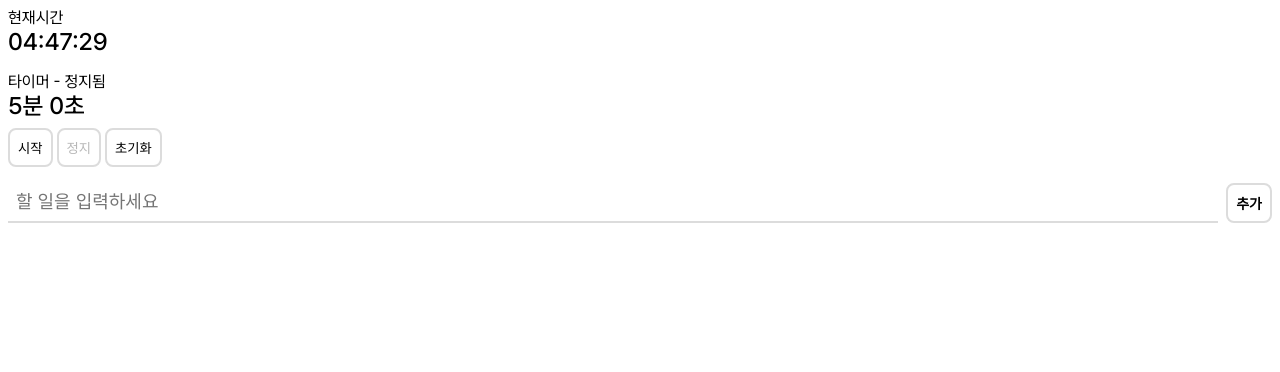
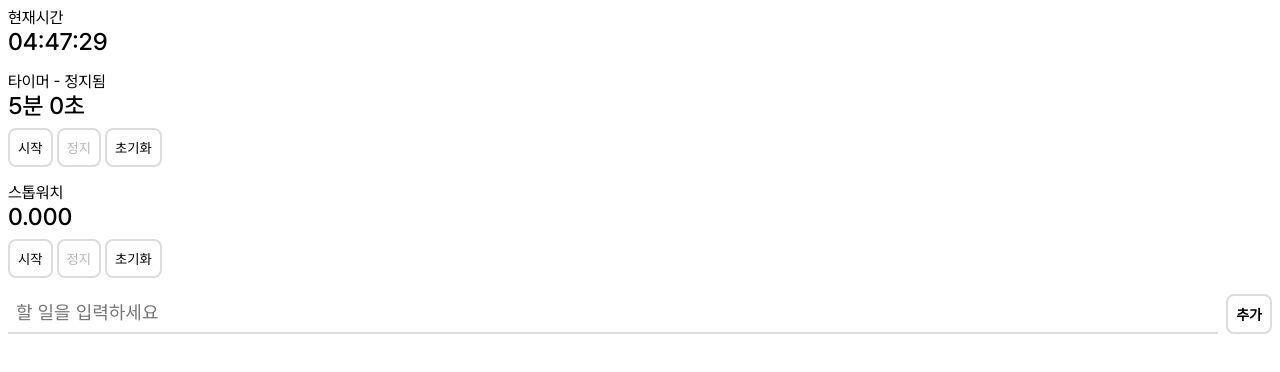
Before and after one commit to quartzs2/todoList, a React (Vite) app: page / in a window 1280 px wide. Shown: the top 372 px of the page. Built offline with nearby package versions, Linux system fonts and the light colour scheme.

Commit message:
feat: Stopwatch 추가

```diff
--- a/src/App.jsx
+++ b/src/App.jsx
@@ -1,4 +1,5 @@
 import Clock from "./components/Clock";
+import Stopwatch from "./components/Stopwatch";
 import Timer from "./components/Timer";
 import TodoList from "./components/TodoList";
 
@@ -7,6 +8,7 @@ function App() {
     <>
       <Clock />
       <Timer />
+      <Stopwatch />
       <TodoList />
     </>
   );
--- /dev/null
+++ b/src/components/Stopwatch.jsx
@@ -0,0 +1,70 @@
+import { useState, useRef, useEffect } from "react";
+import styles from "../styles/Stopwatch.module.css";
+
+const Stopwatch = () => {
+  const [accumulatedTime, setAccumulatedTime] = useState(0);
+  const [startTime, setStartTime] = useState(0);
+  const [now, setNow] = useState(0);
+  const [isRunning, setIsRunning] = useState(false);
+  const intervalRef = useRef(null);
+
+  useEffect(() => {
+    return () => clearInterval(intervalRef.current);
+  }, []);
+
+  function handleStart() {
+    if (isRunning) return;
+
+    setIsRunning(true);
+    setStartTime(Date.now());
+    setNow(Date.now());
+
+    clearInterval(intervalRef.current);
+
+    intervalRef.current = setInterval(() => {
+      setNow(Date.now());
+    }, 10);
+  }
+
+  function handleStop() {
+    if (!isRunning) return;
+
+    clearInterval(intervalRef.current);
+    setIsRunning(false);
+
+    setAccumulatedTime((prevAccumulatedTime) => prevAccumulatedTime + (Date.now() - startTime));
+  }
+
+  const clearTime = () => {
+    clearInterval(intervalRef.current);
+    setIsRunning(false);
+    setStartTime(null);
+    setAccumulatedTime(0);
+    setNow(0);
+    intervalRef.current = null;
+  };
+
+  let currentDisplayTime = accumulatedTime;
+  if (isRunning && startTime !== null) {
+    currentDisplayTime += now - startTime;
+  }
+
+  let secondsPassed = currentDisplayTime / 1000;
+
+  return (
+    <div className={styles.container}>
+      <div className={styles.desc}>스톱워치</div>
+      <div className={styles.clock}>{secondsPassed.toFixed(3)}</div>
+      <div className={styles.buttons}>
+        <button onClick={handleStart} disabled={isRunning}>
+          시작
+        </button>
+        <button onClick={handleStop} disabled={!isRunning}>
+          정지
+        </button>
+        <button onClick={clearTime}>초기화</button>
+      </div>
+    </div>
+  );
+};
+export default Stopwatch;
--- /dev/null
+++ b/src/styles/Stopwatch.module.css
@@ -0,0 +1,37 @@
+.container {
+  width: 200px;
+  display: flex;
+  flex-direction: column;
+  justify-content: center;
+  padding: 8px;
+}
+
+.desc {
+  font-size: 16px;
+}
+
+.clock {
+  font-size: 24px;
+  font-weight: 500;
+  margin-bottom: 8px;
+}
+
+.buttons {
+  display: flex;
+  gap: 4px;
+  & button {
+    background-color: white;
+    padding: 8px;
+    border-radius: 8px;
+    border: 2px solid gainsboro;
+
+    &:not(:disabled):hover {
+      border: 2px solid black;
+    }
+
+    &:not(:disabled):active {
+      background-color: black;
+      color: white;
+    }
+  }
+}
```
